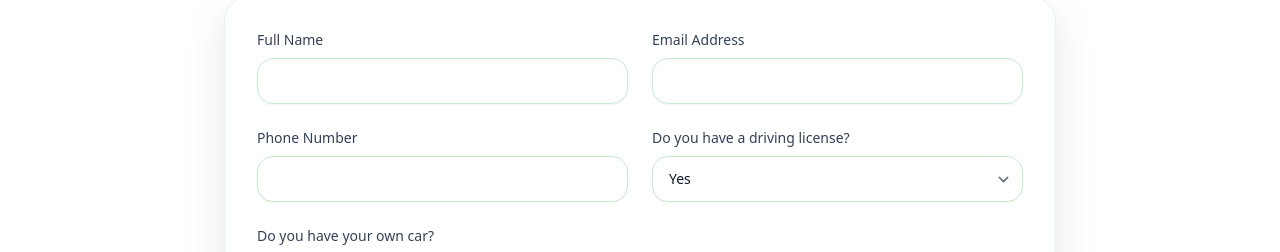
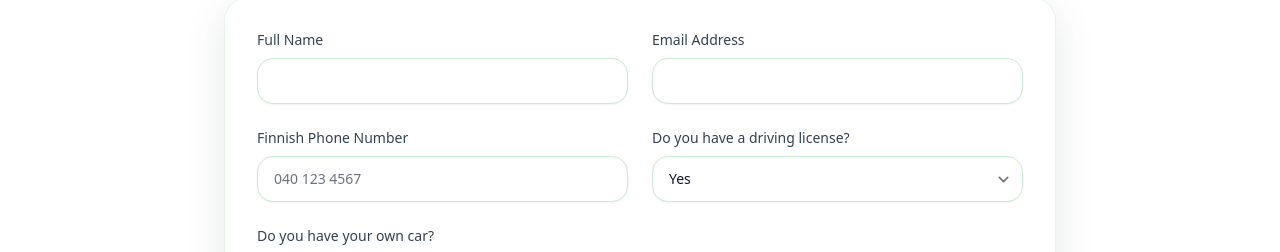
Before and after one commit to Seraj-Shekh/Evergreen, a React (Vite) app in the folder frontend/: page /apply in a window 1280 px wide. Shown: the part 296-548 px from the top of the page. Built offline with nearby package versions, Linux system fonts and the light colour scheme; no server answers.

Commit message:
validation added

```diff
--- a/frontend/src/pages/ApplicationPage.jsx
+++ b/frontend/src/pages/ApplicationPage.jsx
@@ -14,8 +14,10 @@ const initialForm = {
   acceptedTerms: false,
 };
 
-const emailRegex = /^[^\s@]+@[^\s@]+\.[^\s@]+$/;
-const phoneRegex = /^(?=(?:.*\d){7,15}$)[0-9+()\-\s]{7,32}$/;
+const emailRegex = /^[A-Za-z0-9.!#$%&'*+/=?^_`{|}~-]+@[A-Za-z0-9-]+(?:\.[A-Za-z0-9-]+)+$/;
+const phoneRegex = /^(?:\+358|00358|0)(?:[\s-]?\d){5,10}$/;
+
+const normalizePhoneNumber = value => value.replace(/[\s()-]/g, '');
 
 export default function ApplicationPage() {
   const navigate = useNavigate();
@@ -28,10 +30,13 @@ export default function ApplicationPage() {
 
   const validate = () => {
     const nextErrors = {};
+    const phoneValue = normalizePhoneNumber(form.phoneNumber.trim());
 
     if (!form.fullName.trim()) nextErrors.fullName = 'Full name is required.';
     if (!emailRegex.test(form.email.trim()) || form.email.trim().length > 254) nextErrors.email = 'Enter a valid email address.';
-    if (!phoneRegex.test(form.phoneNumber.trim())) nextErrors.phoneNumber = 'Enter a valid phone number.';
+    if (!phoneRegex.test(phoneValue) || !/^((?:\+358|00358)\d{5,10}|0\d{5,10})$/.test(phoneValue)) {
+      nextErrors.phoneNumber = 'Enter a valid Finnish phone number, for example 040 123 4567 or +358 40 123 4567.';
+    }
     if (requiresCarPlate && !form.carPlateNumber.trim()) nextErrors.carPlateNumber = 'Car plate number is required when you have a car.';
     if (!form.acceptedTerms) nextErrors.acceptedTerms = 'You must accept the Terms & Conditions and Privacy Policy.';
 
@@ -87,10 +92,19 @@ export default function ApplicationPage() {
             <input name="fullName" value={form.fullName} onChange={handleChange} className="input" />
           </Field>
           <Field label="Email Address" error={errors.email}>
-            <input name="email" type="email" value={form.email} onChange={handleChange} className="input" />
+            <input name="email" type="email" inputMode="email" autoComplete="email" value={form.email} onChange={handleChange} className="input" />
           </Field>
-          <Field label="Phone Number" error={errors.phoneNumber}>
-            <input name="phoneNumber" value={form.phoneNumber} onChange={handleChange} className="input" />
+          <Field label="Finnish Phone Number" error={errors.phoneNumber}>
+            <input
+              name="phoneNumber"
+              type="tel"
+              inputMode="tel"
+              autoComplete="tel"
+              placeholder="040 123 4567"
+              value={form.phoneNumber}
+              onChange={handleChange}
+              className="input"
+            />
           </Field>
           <Field label="Do you have a driving license?">
             <select name="hasDrivingLicense" value={form.hasDrivingLicense} onChange={handleChange} className="input">
```
Also changed, not shown: 1 other file (tests, documents, lock files or other folders).
